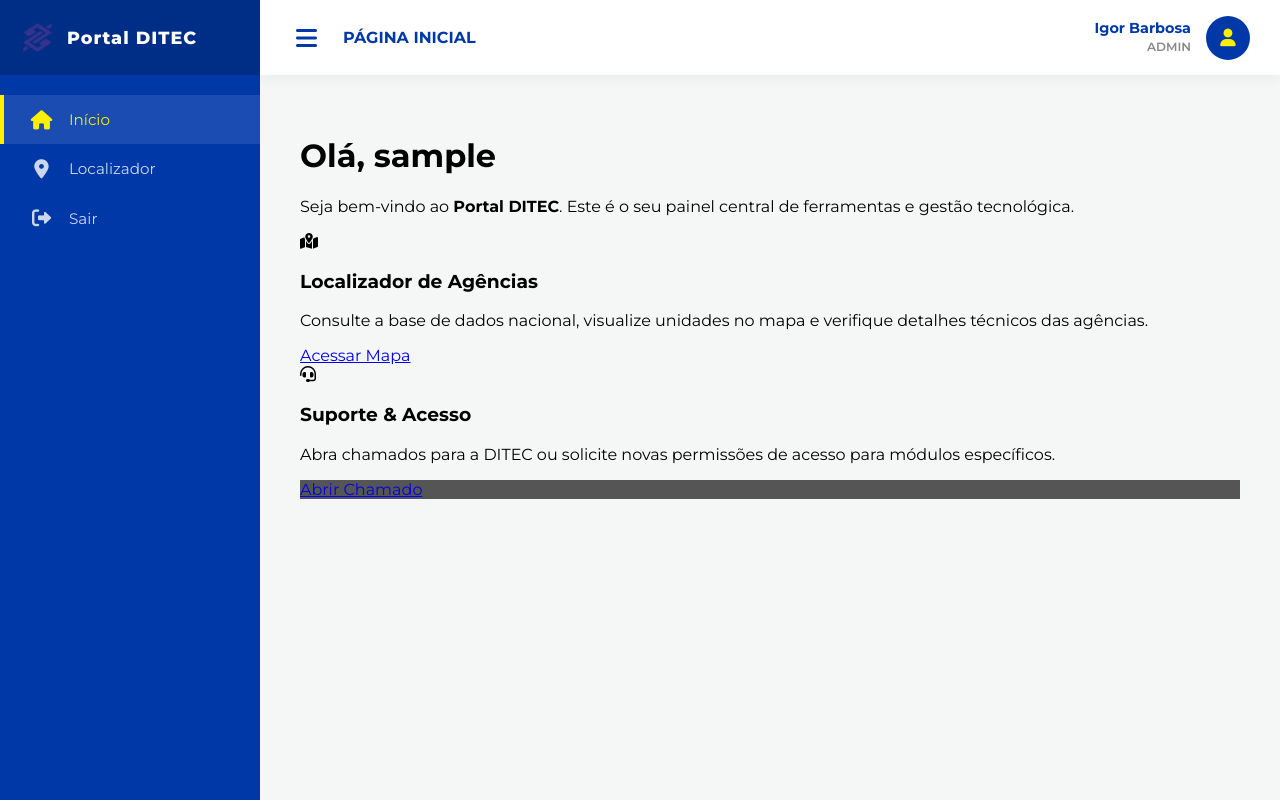
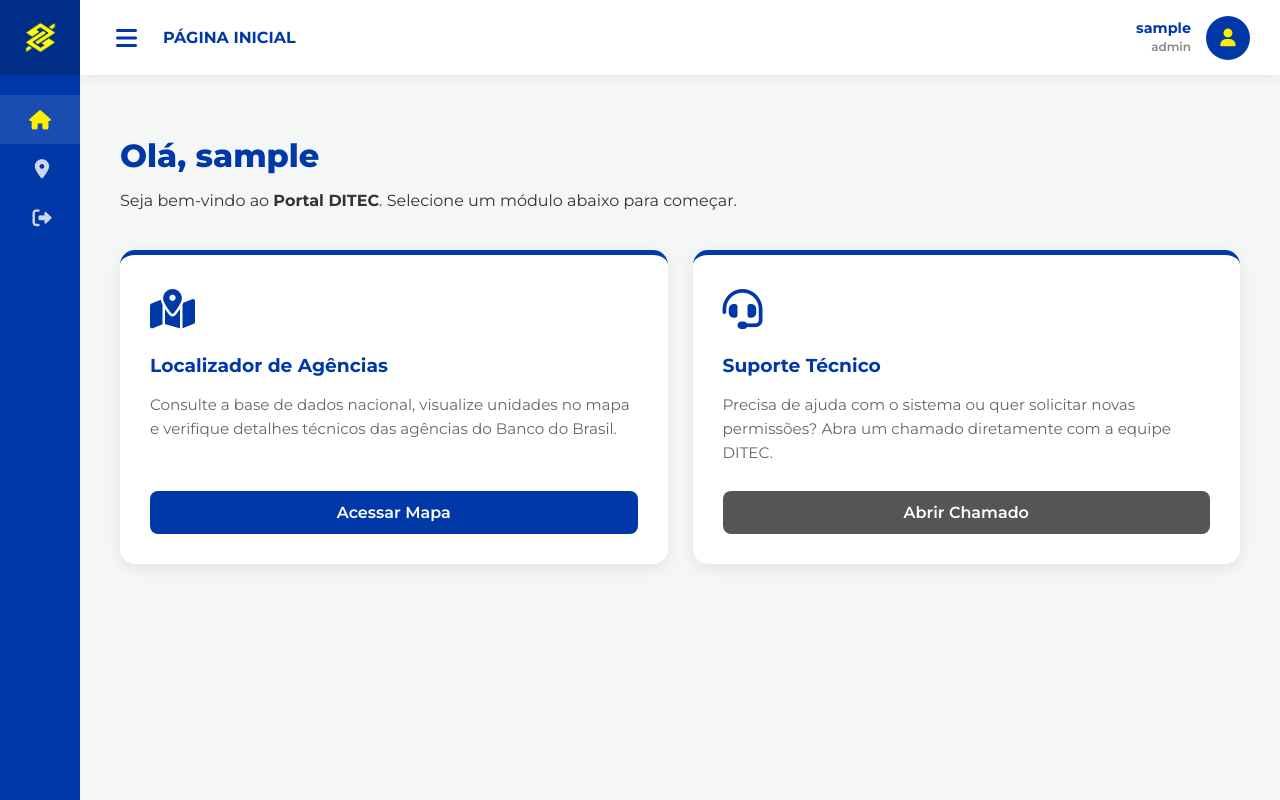
Before and after one commit to igorbarbosaws/rise-up, a Flask app: template templates/index.html in a window 1280 px wide. Run offline with Flask 3, Linux system fonts and the light colour scheme; the template is opened without the code that fills it: most values are stand-ins (such as "Sample title", 1, 10 or a date in 2020).

Commit message:
Update project

```diff
--- a/app.py
+++ b/app.py
@@ -1,18 +1,63 @@
-from flask import Flask, render_template
+from flask import Flask, render_template, redirect, url_for, session, request
 
 app = Flask(__name__)
+# Chave secreta para manter a sessão segura
+app.secret_key = 'ditec_secret_key_bb'
 
-@app.route('/login')
+# Base de dados em memória para autenticação
+# Certifique-se de que a string 'Gestão' no seu index.html seja idêntica a esta (com acento e G maiúsculo)
+USUARIOS = {
+    "igor.barbosa": {"senha": "123", "nome": "Igor Barbosa", "nivel": "Gestão"},
+    "visitante": {"senha": "abc", "nome": "Usuário Visitante", "nivel": "Consulta"}
+}
+
+@app.route('/login', methods=['GET', 'POST'])
 def login():
+    if request.method == 'POST':
+        usuario_input = request.form.get('username')
+        senha_input = request.form.get('password')
+
+        user = USUARIOS.get(usuario_input)
+
+        # Validação de credenciais
+        if user and user['senha'] == senha_input:
+            session['user_name'] = user['nome']
+            session['user_level'] = user['nivel']
+            return redirect(url_for('index'))
+        else:
+            # Retorna erro=True para exibir o aviso visual no login.html
+            return render_template('login.html', erro=True)
+
     return render_template('login.html')
 
 @app.route('/')
 def index():
-    return render_template('index.html', user_level='admin', user_name='Igor Barbosa')
+    # Proteção de rota: redireciona se não houver sessão ativa
+    if 'user_name' not in session:
+        return redirect(url_for('login'))
+
+    return render_template('index.html',
+                           user_level=session.get('user_level'),
+                           user_name=session.get('user_name'),
+                           page_title="Página Inicial")
 
 @app.route('/mapa')
 def mapa():
-    return render_template('mapa.html', user_level='admin')
+    # Proteção de rota para o mapa
+    if 'user_name' not in session:
+        return redirect(url_for('login'))
+
+    return render_template('mapa.html',
+                           user_level=session.get('user_level'),
+                           user_name=session.get('user_name'),
+                           page_title="Localizador de Agências")
+
+@app.route('/logout')
+def logout():
+    # Limpa todos os dados da sessão (nome e nível)
+    session.clear()
+    return redirect(url_for('login'))
 
 if __name__ == '__main__':
+    # Rodando em modo debug para facilitar o desenvolvimento no VS Code
     app.run(debug=True)
--- a/static/css/base.css
+++ b/static/css/base.css
@@ -7,6 +7,7 @@
     --sidebar-width: 260px;
     --sidebar-collapsed-width: 80px;
     --transition-speed: 0.3s;
+    --shadow-soft: 0 4px 15px rgba(0,0,0,0.08);
 }
 
 body {
@@ -14,6 +15,7 @@ body {
     background-color: var(--bg-cinza);
     margin: 0;
     overflow-x: hidden;
+    color: var(--texto-escuro);
 }
 
 .wrapper {
@@ -22,9 +24,10 @@ body {
     align-items: stretch;
 }
 
+/* --- SIDEBAR (Começa retraída) --- */
 #sidebar {
-    min-width: var(--sidebar-width);
-    max-width: var(--sidebar-width);
+    min-width: var(--sidebar-collapsed-width);
+    max-width: var(--sidebar-collapsed-width);
     background: var(--azul-bb);
     color: #fff;
     min-height: 100vh;
@@ -32,11 +35,13 @@ body {
     position: sticky;
     top: 0;
     z-index: 1000;
+    overflow: hidden; /* Garante que o texto não "vaze" ao fechar */
 }
 
+/* Estado Expandido (quando clicamos no toggle) */
 #sidebar.active {
-    min-width: var(--sidebar-collapsed-width);
-    max-width: var(--sidebar-collapsed-width);
+    min-width: var(--sidebar-width);
+    max-width: var(--sidebar-width);
 }
 
 .sidebar-header {
@@ -47,29 +52,37 @@ body {
     gap: 12px;
     height: 75px;
     box-sizing: border-box;
-}
-
-.sidebar-header img {
-    width: 35px;
-    transition: all var(--transition-speed);
+    justify-content: center; /* Centralizado por padrão */
 }
 
 #sidebar.active .sidebar-header {
-    justify-content: center;
-    padding: 25px 0;
+    justify-content: flex-start; /* Alinha à esquerda ao expandir */
 }
 
-#sidebar.active .brand-text {
-    display: none;
+.logo-bb {
+    width: 35px;
+    transition: all var(--transition-speed);
+    filter: brightness(0) saturate(100%) invert(88%) sepia(82%) saturate(3065%) hue-rotate(354deg) brightness(107%) contrast(106%);
+}
+
+/* Controle de visibilidade dos textos */
+.brand-text, .link-text {
+    display: none; /* Escondidos por padrão */
+    white-space: nowrap;
+}
+
+#sidebar.active .brand-text,
+#sidebar.active .link-text {
+    display: inline-block; /* Aparecem quando ativo */
 }
 
 .brand-text {
     font-weight: 800;
     font-size: 1.1rem;
     letter-spacing: 1px;
-    white-space: nowrap;
 }
 
+/* --- MENU DE NAVEGAÇÃO --- */
 .nav-menu {
     padding: 20px 0;
     list-style: none;
@@ -77,9 +90,10 @@ body {
 }
 
 .nav-item a {
-    padding: 15px 25px;
+    padding: 15px 0; /* Padding centralizado para ícones */
     display: flex;
     align-items: center;
+    justify-content: center;
     color: rgba(255, 255, 255, 0.8);
     text-decoration: none;
     font-size: 0.95rem;
@@ -88,25 +102,19 @@ body {
     border-left: 4px solid transparent;
 }
 
+#sidebar.active .nav-item a {
+    padding: 15px 25px;
+    justify-content: flex-start;
+}
+
 .nav-item a i {
     font-size: 1.2rem;
     width: 25px;
-    margin-right: 15px;
     text-align: center;
 }
 
-#sidebar.active .nav-item a {
-    justify-content: center;
-    padding: 15px 0;
-    border-left: none;
-}
-
 #sidebar.active .nav-item a i {
-    margin-right: 0;
-}
-
-#sidebar.active .link-text {
-    display: none;
+    margin-right: 15px;
 }
 
 .nav-item a:hover {
@@ -120,11 +128,16 @@ body {
     background: rgba(255, 255, 255, 0.1);
 }
 
+#sidebar:not(.active) .nav-item.active a {
+    border-left: none; /* Remove a borda se estiver colapsado para não quebrar o visual */
+}
+
 .admin-section {
     border-top: 1px solid rgba(255, 255, 255, 0.1);
     margin-top: 10px;
 }
 
+/* --- CONTEÚDO --- */
 #content {
     width: 100%;
     transition: all var(--transition-speed);
@@ -170,6 +183,7 @@ body {
     font-size: 1rem;
 }
 
+/* --- USER CONTROLS --- */
 .user-controls {
     display: flex;
     align-items: center;
@@ -209,8 +223,86 @@ body {
     border: 2px solid transparent;
     transition: 0.3s;
 }
+
+/* --- CARDS E BODY --- */
 .main-body {
     padding: 40px;
     min-height: calc(100vh - 75px);
     box-sizing: border-box;
 }
+
+.welcome-section {
+    margin-bottom: 40px;
+}
+
+.welcome-section h1 {
+    color: var(--azul-bb);
+    font-weight: 800;
+    margin-bottom: 10px;
+}
+
+.cards-grid {
+    display: grid;
+    grid-template-columns: repeat(auto-fit, minmax(300px, 1fr));
+    gap: 25px;
+}
+
+.info-card {
+    background: #fff;
+    border-radius: 15px;
+    padding: 30px;
+    display: flex;
+    flex-direction: column;
+    justify-content: space-between;
+    box-shadow: var(--shadow-soft);
+    transition: transform 0.3s ease, box-shadow 0.3s ease;
+    border-top: 5px solid var(--azul-bb);
+}
+
+.info-card:hover {
+    transform: translateY(-5px);
+    box-shadow: 0 8px 25px rgba(0,0,0,0.1);
+}
+
+.info-card.admin-card {
+    border-top-color: var(--amarelo-bb);
+}
+
+.card-icon {
+    font-size: 2.5rem;
+    color: var(--azul-bb);
+    margin-bottom: 20px;
+}
+
+.info-card h3 {
+    color: var(--azul-bb);
+    font-weight: 700;
+    margin-bottom: 15px;
+}
+
+.info-card p {
+    color: #666;
+    font-size: 0.95rem;
+    line-height: 1.6;
+    margin-bottom: 25px;
+}
+
+.btn-card {
+    display: inline-block;
+    padding: 12px 20px;
+    background: var(--azul-bb);
+    color: #fff;
+    text-align: center;
+    text-decoration: none;
+    border-radius: 8px;
+    font-weight: 600;
+    transition: background 0.2s;
+}
+
+.btn-card:hover {
+    background: var(--azul-escuro);
+}
+
+.admin-card .btn-card {
+    background: #000;
+}
--- a/static/css/login.css
+++ b/static/css/login.css
@@ -32,6 +32,7 @@ body.login-page {
     width: 130px;
     height: auto;
     margin-bottom: 20px;
+    filter: drop-shadow(0px 2px 2px rgba(0, 56, 168, 0.2));
 }
 
 .portal-title {
--- a/static/js/main.js
+++ b/static/js/main.js
@@ -1,6 +1,6 @@
 document.addEventListener("DOMContentLoaded", function() {
 
-    const menuToggle = document.querySelector('.menu-toggle');
+    const menuToggle = document.getElementById('sidebarCollapse');
     const sidebar = document.querySelector('#sidebar');
     const content = document.querySelector('#content');
 
@@ -76,7 +76,6 @@ document.addEventListener("DOMContentLoaded", function() {
     }
 });
 
-
 function focarNoMapa(lat, lng) {
     if (typeof map !== 'undefined') {
         map.setView([lat, lng], 15);
--- a/templates/base.html
+++ b/templates/base.html
@@ -16,7 +16,7 @@
     <div class="wrapper">
         <nav id="sidebar">
             <div class="sidebar-header">
-                <img src="{{ url_for('static', filename='assets/img/bb-logo.png') }}" alt="Logo BB">
+                <img src="{{ url_for('static', filename='assets/img/bb-logo.png') }}" alt="Logo BB" class="logo-bb">
                 <span class="brand-text">Portal DITEC</span>
             </div>
 
@@ -28,7 +28,7 @@
                     <a href="/mapa"><i class="fas fa-map-marker-alt"></i> <span class="link-text">Localizador</span></a>
                 </li>
 
-                {% if user_level == 'admin' %}
+                {% if user_level == 'Gestão' %}
                 <li class="nav-item admin-section">
                     <a href="/admin"><i class="fas fa-user-shield"></i> <span class="link-text">Gestão DITEC</span></a>
                 </li>
@@ -43,18 +43,18 @@
         <div id="content">
             <nav class="navbar-top">
                 <div class="left-nav">
-                    <button type="button" class="menu-toggle">
+                    <button type="button" class="menu-toggle" id="sidebarCollapse">
                         <i class="fas fa-bars"></i>
                     </button>
                     <div class="page-info">
-                        <h4 class="current-page-name">{% block page_name %}Dashboard{% endblock %}</h4>
+                        <h4 class="current-page-name">{% block page_name %}Página Inicial{% endblock %}</h4>
                     </div>
                 </div>
 
                 <div class="user-controls">
                     <div class="user-details">
-                        <span class="user-name">Igor Barbosa</span>
-                        <small class="user-role">{{ user_level | upper }}</small>
+                        <span class="user-name">{{ user_name }}</span>
+                        <small class="user-role">{{ user_level }}</small>
                     </div>
                     <div class="user-avatar">
                         <i class="fas fa-user"></i>
--- a/templates/index.html
+++ b/templates/index.html
@@ -1,33 +1,9 @@
 {% extends "base.html" %}
 
-{% block title %}Início | Portal DITEC{% endblock %}
-
-{% block page_name %}Página Inicial{% endblock %}
-
-{% block extra_css %}
-<style>
-    .info-card {
-        display: flex;
-        flex-direction: column;
-        justify-content: space-between;
-        height: 100%;
-    }
-
-    .card-content {
-        flex-grow: 1;
-    }
-
-    .admin-highlight {
-        border: 2px solid var(--amarelo-bb) !important;
-    }
-</style>
-{% endblock %}
-
 {% block content %}
-<div class="home-container">
-    <div class="welcome-banner">
+<div class="welcome-section">
     <h1>Olá, {{ user_name }}</h1>
-        <p>Seja bem-vindo ao <strong>Portal DITEC</strong>. Este é o seu painel central de ferramentas e gestão tecnológica.</p>
+    <p>Seja bem-vindo ao <strong>Portal DITEC</strong>. Selecione um módulo abaixo para começar.</p>
 </div>
 
 <div class="cards-grid">
@@ -35,30 +11,29 @@
         <div class="card-content">
             <div class="card-icon"><i class="fas fa-map-marked-alt"></i></div>
             <h3>Localizador de Agências</h3>
-                <p>Consulte a base de dados nacional, visualize unidades no mapa e verifique detalhes técnicos das agências.</p>
+            <p>Consulte a base de dados nacional, visualize unidades no mapa e verifique detalhes técnicos das agências do Banco do Brasil.</p>
         </div>
-            <a href="/mapa" class="btn-action">Acessar Mapa</a>
+        <a href="/mapa" class="btn-card">Acessar Mapa</a>
     </div>
 
-        {% if user_level == 'admin' %}
-        <div class="info-card admin-highlight">
+    {% if user_level == 'Gestão' %}
+    <div class="info-card admin-card">
         <div class="card-content">
             <div class="card-icon"><i class="fas fa-user-shield"></i></div>
             <h3>Gestão de Dados</h3>
-                <p>Nível de acesso: <strong>Administrador</strong>. Permite inclusão, alteração e exclusão de agências no sistema.</p>
+            <p>Acesso de <strong>Gestor</strong> liberado. Você pode incluir, editar ou remover registros de agências da base central.</p>
         </div>
-            <a href="/admin" class="btn-action">Gerenciar Base</a>
+        <a href="/admin" class="btn-card" style="background: #856404;">Gerenciar Base</a>
     </div>
     {% endif %}
 
     <div class="info-card">
         <div class="card-content">
             <div class="card-icon"><i class="fas fa-headset"></i></div>
-                <h3>Suporte & Acesso</h3>
-                <p>Abra chamados para a DITEC ou solicite novas permissões de acesso para módulos específicos.</p>
+            <h3>Suporte Técnico</h3>
+            <p>Precisa de ajuda com o sistema ou quer solicitar novas permissões? Abra um chamado diretamente com a equipe DITEC.</p>
         </div>
-            <a href="#" class="btn-action" style="background-color: #555;">Abrir Chamado</a>
-        </div>
+        <a href="#" class="btn-card" style="background: #555;">Abrir Chamado</a>
     </div>
 </div>
 {% endblock %}
```
Also changed, not shown: templates/login.html (+8 -7 lines). Lines whose indentation alone changed are shown as unchanged.
